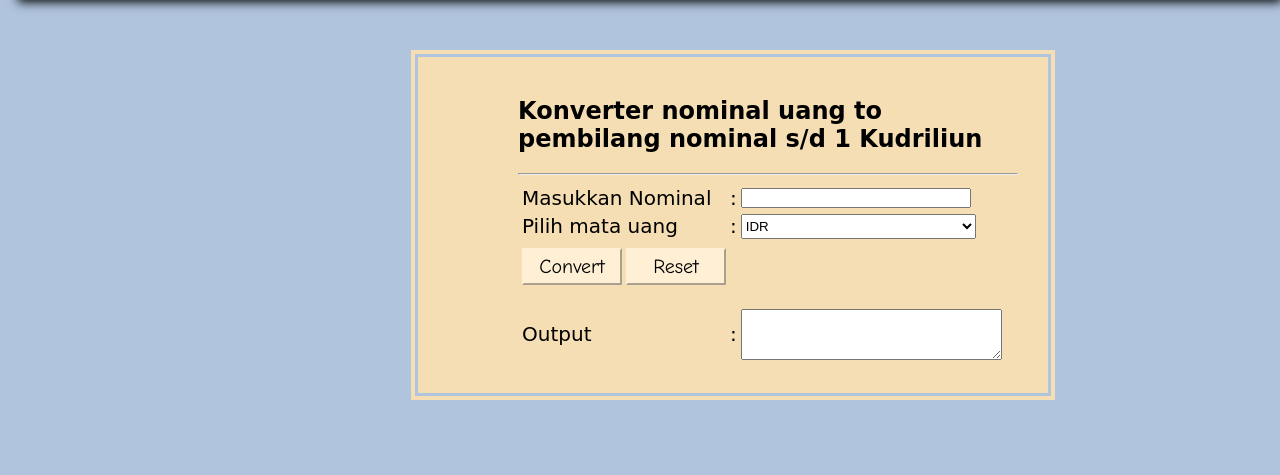
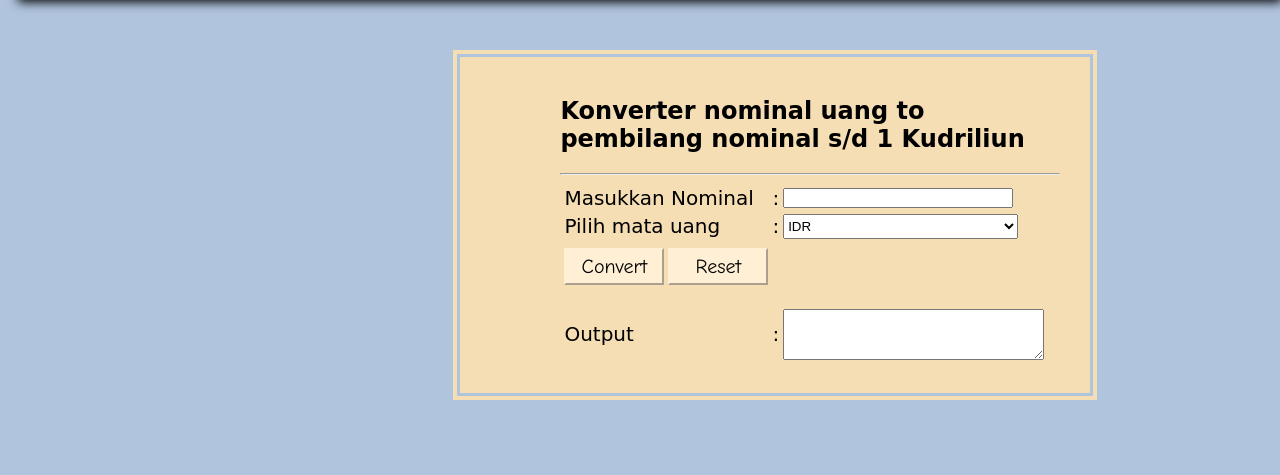
Before and after one commit to ramasandhika/Tugas_DPW, a plain HTML site: page p1.html in a window 1280 px wide. Shown: the part 133-608 px from the top of the page. Drawn offline with Linux system fonts and the light colour scheme.

Commit message:
Update style.css
Reposisi .space && margin-right

```diff
--- a/style.css
+++ b/style.css
@@ -22,7 +22,8 @@ ul {
 .space{
     margin-top: 50px;
     text-align: left;
-    margin-left: 400px;
+    margin-left: 35%;
+    margin-right: 35%;
 }
 
 li a{
```
